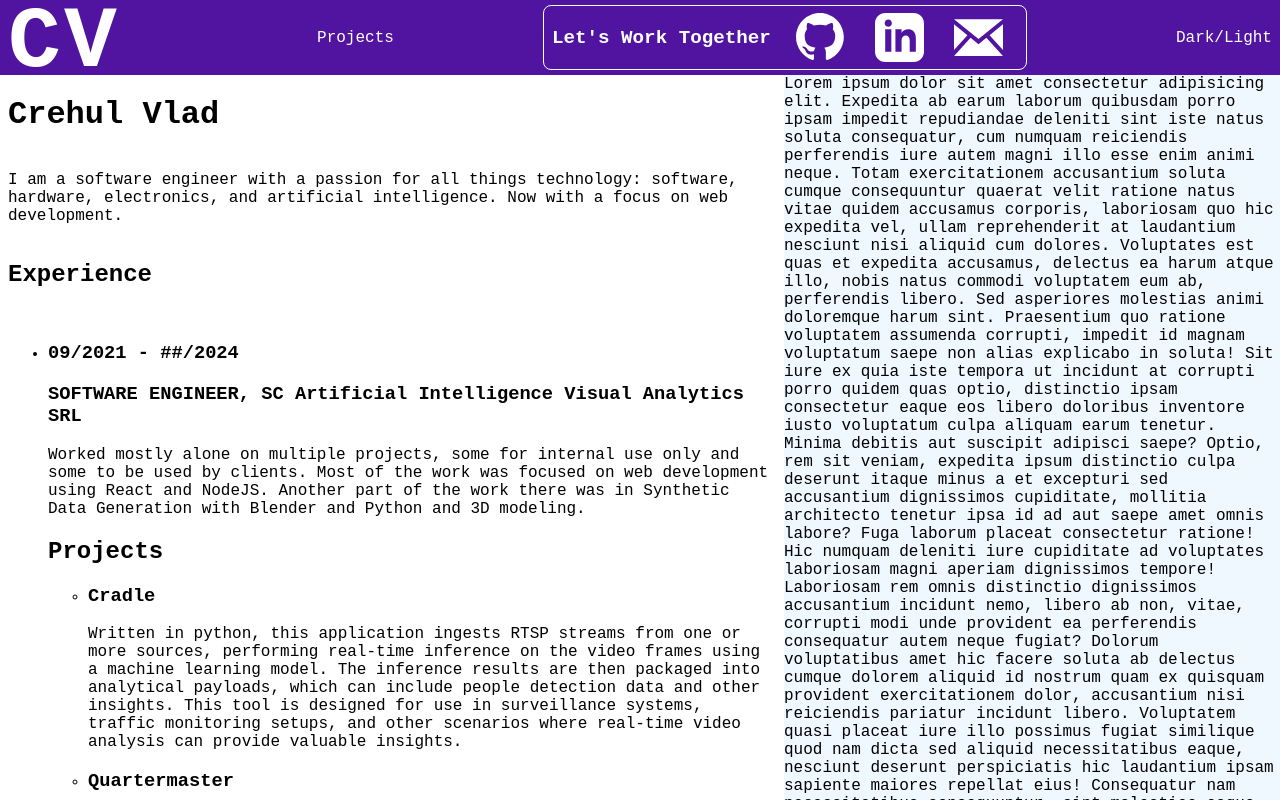
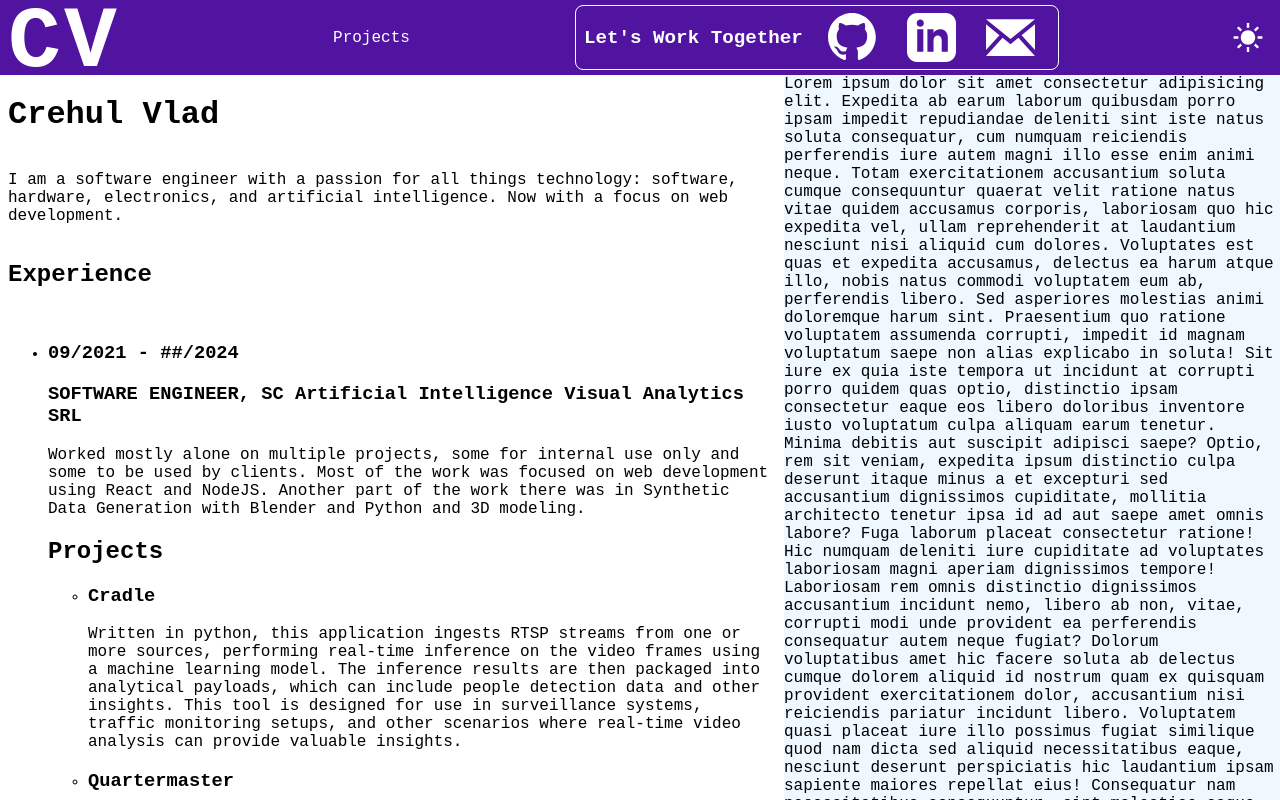
Before and after one commit to VladC12/VladC12.github.io, a React (Vite) app: page / in a window 1280 px wide. Shown: the top 800 px of the page. Built offline with nearby package versions, Linux system fonts and the light colour scheme.

Commit message:
Add moon and sun SVG icons for theme toggle

```diff
--- a/src/components/Navbar.tsx
+++ b/src/components/Navbar.tsx
@@ -1,5 +1,6 @@
 import HireButton from "./HireButton";
 import Logo from "./Logo";
+import ThemeToggle from "./ThemeToggle";
 
 import "./Navbar.css";
 
@@ -9,7 +10,7 @@ const Navbar: React.FC = () => {
       <Logo />
       <a>Projects</a>
       <HireButton />
-      <a>Dark/Light</a>
+      <ThemeToggle />
     </nav>
   );
 };
--- /dev/null
+++ b/src/components/ThemeToggle.css
@@ -0,0 +1,31 @@
+.toggle-theme {
+    display: flex;
+    justify-content: center;
+    align-self: center;
+    cursor: pointer;
+    width: 3em;
+    height: 3em;
+    transition: background-color 0.1s ease;
+    border-radius: 1rem;
+}
+
+.toggle-theme:active::after {
+    padding: 0;
+    margin: 0;
+    opacity: 1;
+    transition: 0s
+}
+
+.toggle-theme img {
+    filter: invert(1);
+    height: 60%;
+}
+
+.toggle-theme:hover {
+    background-color: white;
+}
+
+.toggle-theme:hover .icon {
+    filter: invert(9%) sepia(54%) saturate(7228%) hue-rotate(266deg) brightness(110%) contrast(102%);
+    animation: wiggle 0.5s forwards;
+}
--- /dev/null
+++ b/src/components/ThemeToggle.tsx
@@ -0,0 +1,22 @@
+import React, { useState } from "react";
+import "./ThemeToggle.css";
+
+const ThemeToggle: React.FC = () => {
+  const [isDarkMode, setIsDarkMode] = useState(false);
+
+  const toggleTheme = () => {
+    setIsDarkMode(!isDarkMode);
+  };
+
+  return (
+    <div className="toggle-theme" onClick={toggleTheme}>
+      {isDarkMode ? (
+        <img src="/moon.svg" alt="Dark mode" className="icon"/>
+      ) : (
+        <img src="/sun.svg" alt="Light mode" className="icon"/>
+      )}
+    </div>
+  );
+};
+
+export default ThemeToggle;
```
Also changed, not shown: public/moon.svg (added), public/sun.svg (added).
